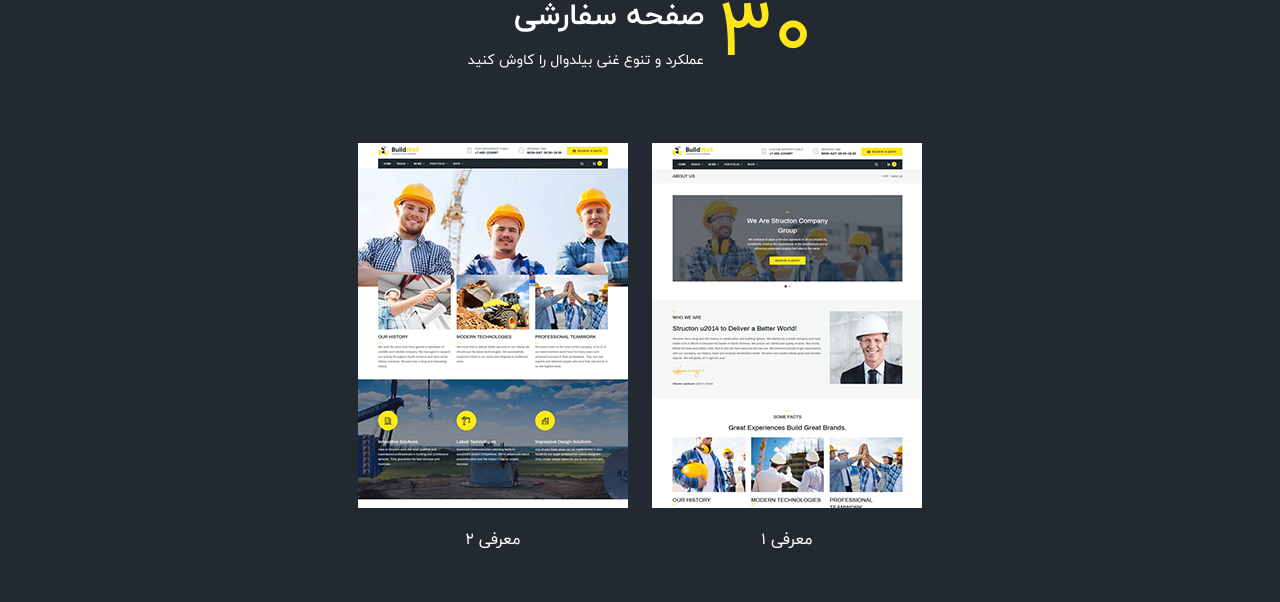
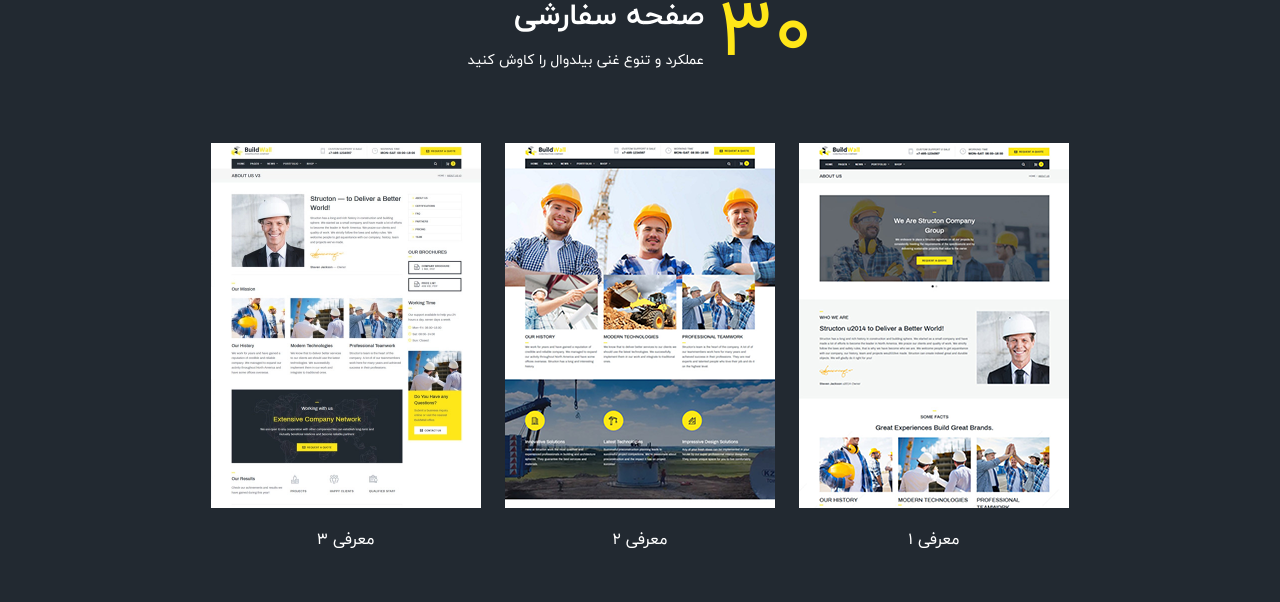
Before and after one commit to mahyarErshad/buildwall, a React (Vite) app: page / in a window 1280 px wide. Shown: the part 4277-4879 px from the top of the page. Built offline with nearby package versions, Linux system fonts and the light colour scheme.

Commit message:
3rd card is created

```diff
--- a/src/Components/Body/CustomPages/CustomPages.jsx
+++ b/src/Components/Body/CustomPages/CustomPages.jsx
@@ -3,6 +3,7 @@ import SectionTitle from "../../Utils/SectionTitle/SectionTitle";
 import NonButtonCard from "../../Utils/NonButtonCard/NonButtonCard";
 import about1 from "../../../assets/images/card-images/about1.webp";
 import about2 from "../../../assets/images/card-images/about2.webp";
+import about3 from "../../../assets/images/card-images/about3.webp";
 
 function CustomPages() {
   const data = [
@@ -15,6 +16,11 @@ function CustomPages() {
       title: "معرفی 2",
       image: about2,
       href: "https://ld-wp73.template-help.com/buildwall/v3/default/about-v2/",
+    },
+    {
+      title: "معرفی 3",
+      image: about3,
+      href: "https://ld-wp73.template-help.com/buildwall/v3/default/about-us-v3/",
     },
   ];
   return (
```
Also changed, not shown: src/assets/images/card-images/about3.webp (added).
